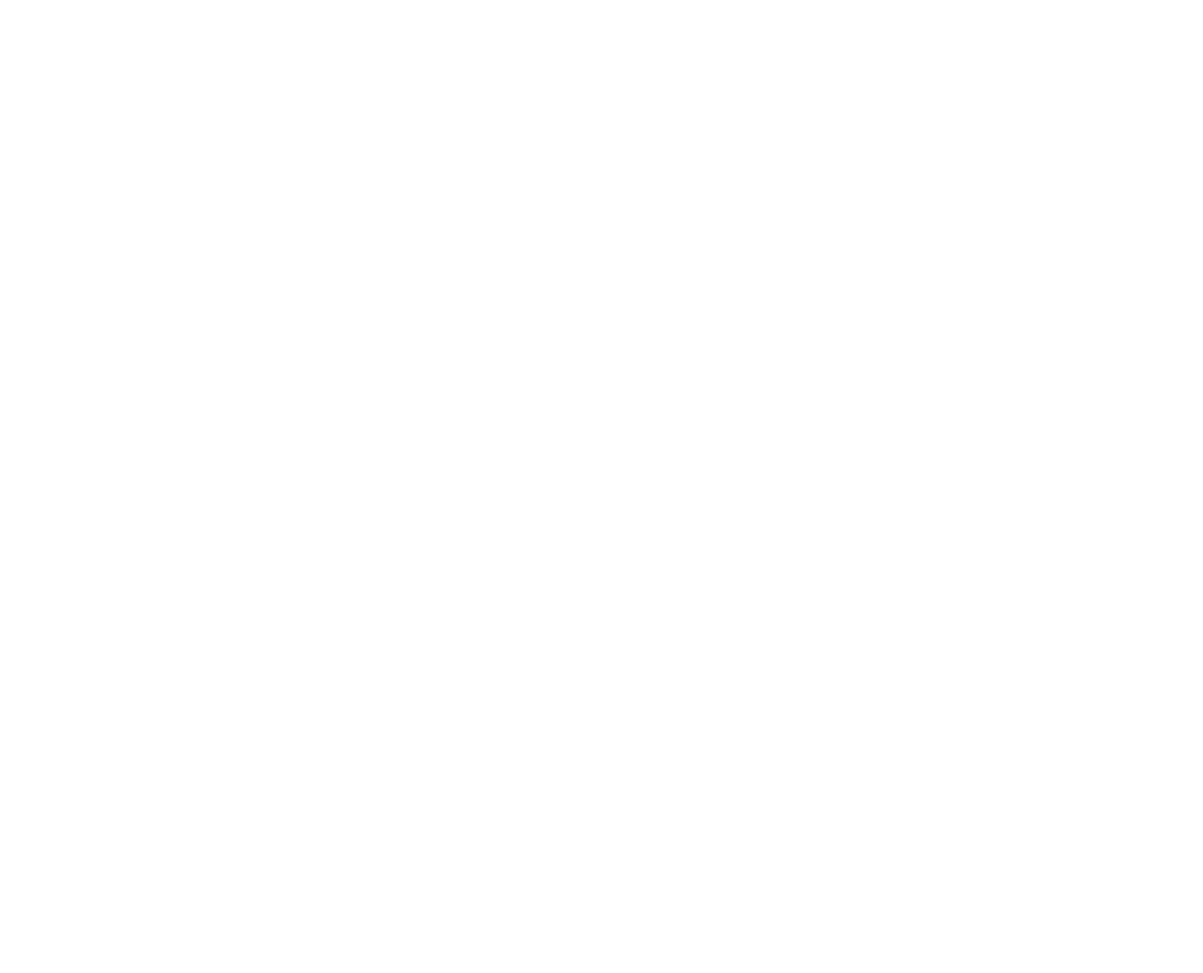
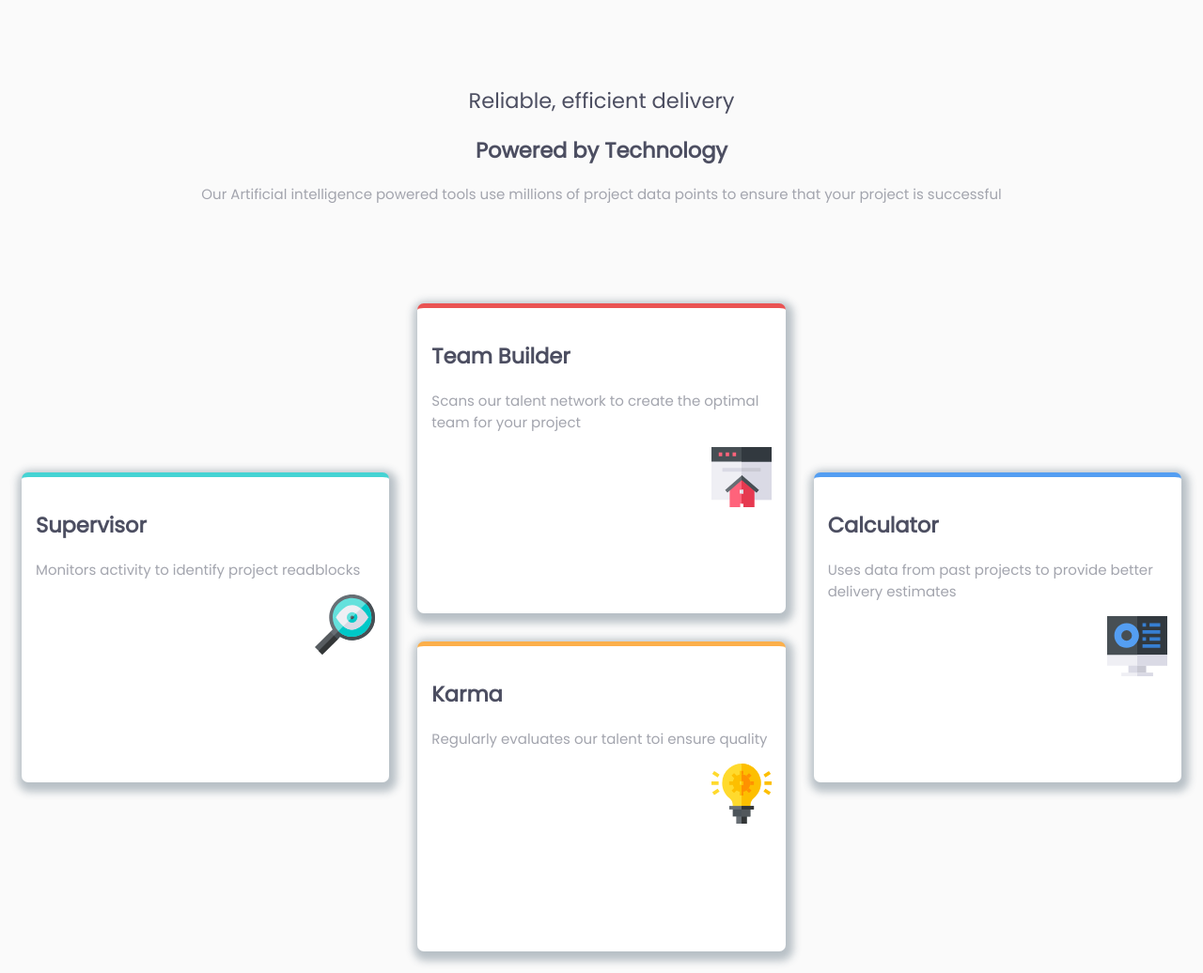
Before and after one commit to GoldenNikitas/Four_card_feature_section, a plain HTML site: page index.html in a window 1280 px wide. Shown: the whole page at 94% size. Before the commit the page ends 800 px from the top, so only its background shows below. Drawn offline with Linux system fonts and the light colour scheme.

Commit message:
Add stytle, html codes.

```diff
--- /dev/null
+++ b/GeneralStyle.css
@@ -0,0 +1,64 @@
+body {
+    background-color: hsl(0, 0%, 98%);
+    font-family: 'Poppins';
+    font-size: 15px;
+}
+#supervisor {
+    background-color: white;
+    border-top: 5px solid;
+    border-color: hsl(180, 62%, 55%);
+    border-radius: 7px;
+    padding: 1em 1em;
+    margin: 1em;
+    -webkit-box-shadow: 2px 4px 8px 6px rgba(34, 60, 80, 0.3);
+    -moz-box-shadow: 2px 4px 8px 6px rgba(34, 60, 80, 0.3);
+    box-shadow: 2px 4px 8px 6px rgba(34, 60, 80, 0.3);
+}
+#teamBuilder {
+    background-color: white;
+    border-top: 5px solid;
+    border-color: hsl(0, 78%, 62%);
+    border-radius: 7px;
+    padding: 1em 1em;
+    margin: 1em;
+    -webkit-box-shadow: 2px 4px 8px 6px rgba(34, 60, 80, 0.3);
+    -moz-box-shadow: 2px 4px 8px 6px rgba(34, 60, 80, 0.3);
+    box-shadow: 2px 4px 8px 6px rgba(34, 60, 80, 0.3);
+}
+#karma {
+    background-color: white;
+    border-top: 5px solid;
+    border-color: hsl(34, 97%, 64%);
+    border-radius: 7px;
+    padding: 1em 1em;
+    margin: 1em;
+    -webkit-box-shadow: 2px 4px 8px 6px rgba(34, 60, 80, 0.3);
+    -moz-box-shadow: 2px 4px 8px 6px rgba(34, 60, 80, 0.3);
+    box-shadow: 2px 4px 8px 6px rgba(34, 60, 80, 0.3);
+}
+#calculator {
+    background-color: white;
+    border-top: 5px solid;
+    border-color: hsl(212, 86%, 64%);
+    border-radius: 7px;
+    padding: 1em 1em;
+    margin: 1em;
+    -webkit-box-shadow: 2px 4px 8px 6px rgba(34, 60, 80, 0.3);
+    -moz-box-shadow: 2px 4px 8px 6px rgba(34, 60, 80, 0.3);
+    box-shadow: 2px 4px 8px 6px rgba(34, 60, 80, 0.3);
+}
+.imageFlex {
+    display: flex;
+    justify-content: flex-end;
+    align-items: center;
+}
+#mainSubBlock {
+    text-align: center;
+    margin: 6em auto;
+}
+h2 {
+    color: hsl(234, 12%, 34%);
+}
+p {
+    color: hsl(229, 6%, 66%);
+}
--- /dev/null
+++ b/StyleOtherDevices.css
@@ -0,0 +1,21 @@
+#supFlex {
+    display: grid;
+    grid-template-columns: repeat(3, 1fr);
+    grid-template-rows: repeat(4, 12em);
+}
+#supervisor {
+    grid-column: 1 / 2;
+    grid-row: 2 / 4;
+}
+#teamBuilder {
+    grid-column: 2 / 3;
+    grid-row: 1 / 3;
+}
+#karma {
+    grid-column: 2 / 3;
+    grid-row: 3 / 5;
+}
+#calculator {
+    grid-column: 3 / 4;
+    grid-row: 2 / 4;
+}
--- /dev/null
+++ b/StyleSmartPhone.css
@@ -0,0 +1,3 @@
+#supFlex {
+    display: grid;
+}
--- a/index.html
+++ b/index.html
@@ -3,9 +3,61 @@
 <html lang="en" xmlns="http://www.w3.org/1999/xhtml">
 <head>
     <meta charset="utf-8" />
-    <title></title>
+    <meta name="viewport" content="width=device-width, initial-scale=1">
+    <link href="GeneralStyle.css" rel="stylesheet" media="all">
+    <link href="StyleSmartPhone.css" rel="stylesheet" media="(min-width: 320px)">
+    <link href="StyleOtherDevices.css" rel="stylesheet" media="(min-width: 1024px)">
+    <link href='https://fonts.googleapis.com/css?family=Poppins' rel='stylesheet'>
+    <title>Four card feature section</title>
 </head>
 <body>
-
+    <!--General block-->
+    <div id="mainContainer">
+        <!--General subblock (for flexbox)-->
+        <div id="mainSubBlock">
+            <h2 style="font-weight: normal;">Reliable, efficient delivery</h2>
+            <h2><b>Powered by Technology</b></h2>
+            <p>
+                Our Artificial intelligence powered tools
+                use millions of project data points to
+                ensure that your project is successful
+            </p>
+        </div>
+        <!--flexbox support block-->
+        <div id="supFlex">
+            <!--Supervisor block-->
+            <div id="supervisor">
+                <h2><b>Supervisor</b></h2>
+                <p>Monitors activity to identify project readblocks</p>
+                <div class="imageFlex">
+                    <img src="icons\icon-supervisor.svg" alt="loupe" />
+                </div>
+            </div>
+            <!--Team Builder block-->
+            <div id="teamBuilder">
+                <h2><b>Team Builder</b></h2>
+                <p>Scans our talent network to create the optimal team for your project</p>
+                <div class="imageFlex">
+                    <img src="icons\icon-team-builder.svg" alt="house in fron of browser window" />
+                </div>
+            </div>
+            <!--Karma block-->
+            <div id="karma">
+                <h2><b>Karma</b></h2>
+                <p>Regularly evaluates our talent toi ensure quality</p>
+                <div class="imageFlex">
+                    <img src="icons\icon-karma.svg" alt="bulb-lamp"/>
+                </div>
+            </div>
+            <!--Calculator block-->
+            <div id="calculator">
+                <h2><b>Calculator</b></h2>
+                <p>Uses data from past projects to provide better delivery estimates</p>
+                <div class="imageFlex">
+                    <img src="icons\icon-calculator.svg" alt="calculator" />
+                </div>
+            </div>
+        </div>
+    </div>
 </body>
 </html>
```
Also changed, not shown: icons/icon-calculator.svg (added), icons/icon-karma.svg (added), icons/icon-supervisor.svg (added), icons/icon-team-builder.svg (added).
